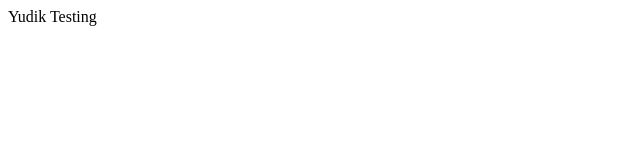
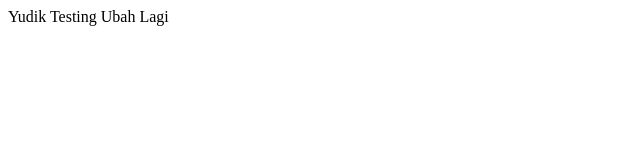
Before and after one commit to YudiaArtana/testing, a plain HTML site: page index.html in a window 1280 px wide. Shown: the full height of the page, 0-640 px from the left. Drawn offline with Linux system fonts and the light colour scheme.

Commit message:
tambah teks dari testing2

```diff
--- a/index.html
+++ b/index.html
@@ -8,5 +8,7 @@
 </head>
 <body>
   Yudik Testing
+
+  Ubah Lagi
 </body>
 </html>
```
